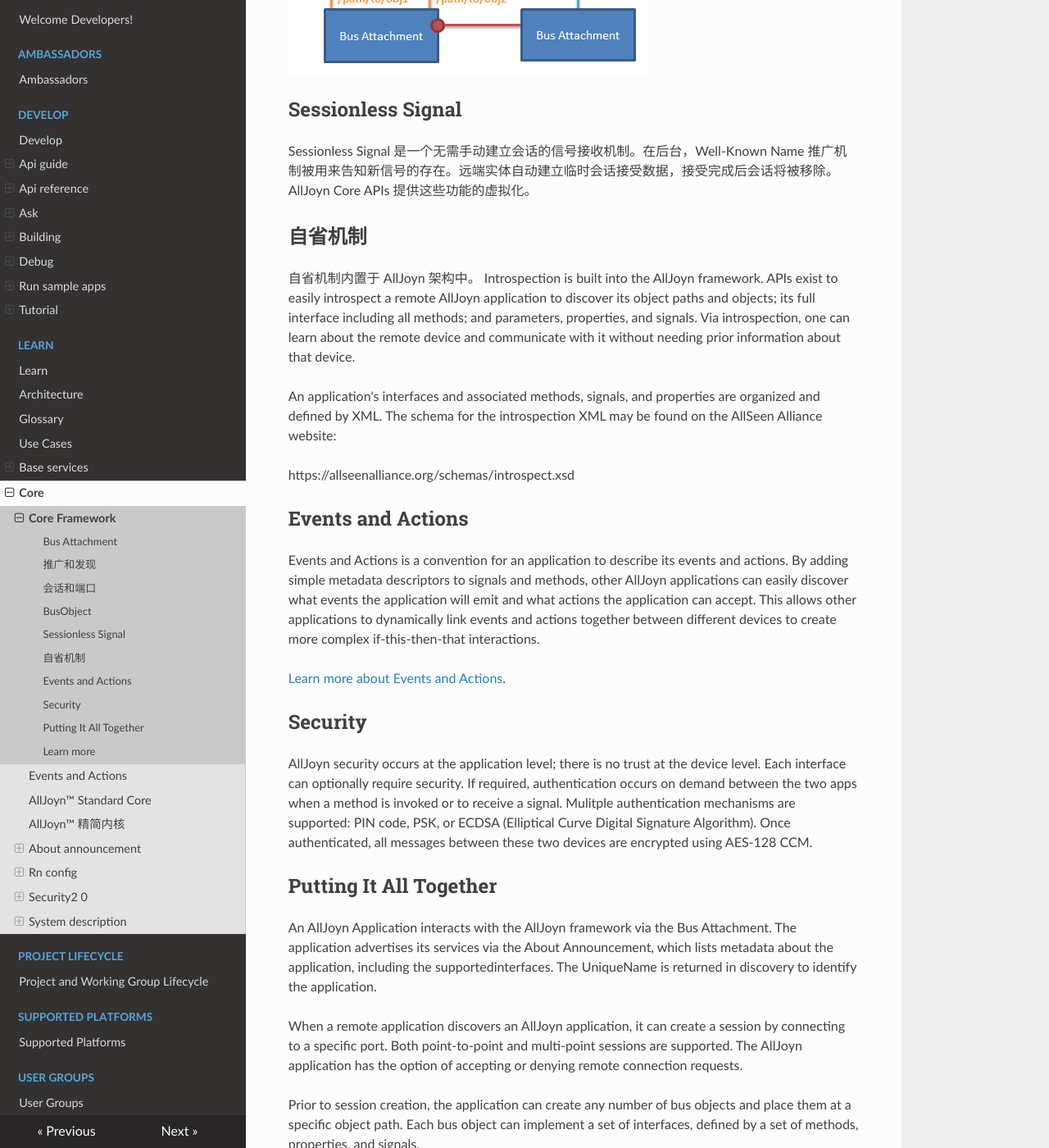
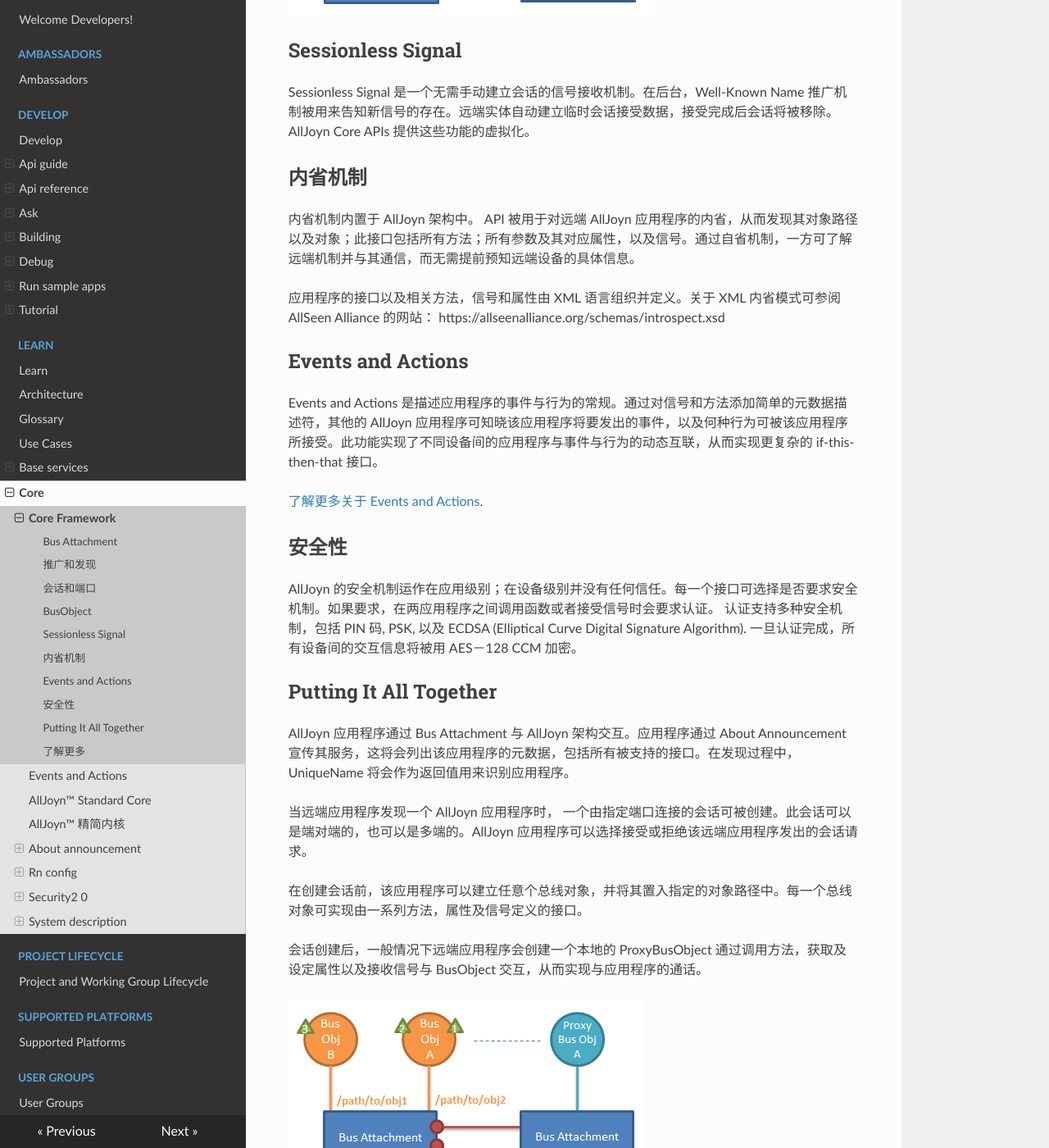
Before and after one commit to smart-conn/alljoyn-zh, an MkDocs documentation site: the page built from docs/learn/core/index.md, in a window 1280 px wide and 1400 px high, scrolled down 2223 px. Shown: the whole window at 82% size. Built offline with MkDocs 1.6.1, drawn with Linux system fonts in a browser that asks for light colours; nearby versions of some CDN libraries; some of the changed text lies outside the part shown.

Commit message:
Update index.md

```diff
--- a/docs/learn/core/index.md
+++ b/docs/learn/core/index.md
@@ -7,11 +7,6 @@ even if the application is only using AllJoyn Service Frameworks.
 
 ## Bus Attachment
 AllJoyn 应用程序使用 AllJoyn Bus Attachment 进行交互以及连接到 AllJoyn 路由器。
-
-
-AllJoyn Applications use and interact with the AllJoyn network
-by first instantiating the AllJoyn Bus Attachment object and using
-that object to connect to the AllJoyn Router.
 
 ## 推广和发现
 
@@ -60,80 +54,43 @@ ProxyBusObject 对象可被远端应用程序创建，来实现对 BusObject 的
 
 Sessionless Signal 是一个无需手动建立会话的信号接收机制。在后台，Well-Known Name 推广机制被用来告知新信号的存在。远端实体自动建立临时会话接受数据，接受完成后会话将被移除。AllJoyn Core APIs 提供这些功能的虚拟化。
 
-## 自省机制
-自省机制内置于 AllJoyn 架构中。
-Introspection is built into the AllJoyn framework. APIs exist to easily introspect
-a remote AllJoyn application to discover its object paths and objects;
-its full interface including all methods; and parameters, properties,
-and signals. Via introspection, one can learn about the remote device
-and communicate with it without needing prior information about that
-device.
+## 内省机制
+内省机制内置于 AllJoyn 架构中。 API 被用于对远端 AllJoyn 应用程序的内省，从而发现其对象路径以及对象；此接口包括所有方法；所有参数及其对应属性，以及信号。通过自省机制，一方可了解远端机制并与其通信，而无需提前预知远端设备的具体信息。
 
-An application's interfaces and associated methods, signals, and properties are
-organized and defined by XML.  The schema for the introspection XML may be
-found on the AllSeen Alliance website:
-
+应用程序的接口以及相关方法，信号和属性由 XML 语言组织并定义。关于 XML 内省模式可参阅 AllSeen Alliance 的网站：
 https://allseenalliance.org/schemas/introspect.xsd
 
 ## Events and Actions
 
-Events and Actions is a convention for an application to describe its
-events and actions. By adding simple metadata descriptors to signals
-and methods, other AllJoyn applications can easily discover what
-events the application will emit and what actions the application can
-accept. This allows other applications to dynamically link events
-and actions together between different devices to create more complex
-if-this-then-that interactions.
+Events and Actions 是描述应用程序的事件与行为的常规。通过对信号和方法添加简单的元数据描述符，其他的 AllJoyn 应用程序可知晓该应用程序将要发出的事件，以及何种行为可被该应用程序所接受。此功能实现了不同设备间的应用程序与事件与行为的动态互联，从而实现更复杂的 if-this-then-that 接口。
 
-[Learn more about Events and Actions][events-and-actions].
+[了解更多关于 Events and Actions][events-and-actions].
 
-## Security
+## 安全性
 
-AllJoyn security occurs at the application level; there is no trust
-at the device level. Each interface can optionally require security.
-If required, authentication occurs on demand between the two apps
-when a method is invoked or to receive a signal. Mulitple authentication
-mechanisms are supported: PIN code, PSK, or ECDSA (Elliptical Curve Digital
-Signature Algorithm). Once authenticated, all messages between these
-two devices are encrypted using AES-128 CCM.
+AllJoyn 的安全机制运作在应用级别；在设备级别并没有任何信任。每一个接口可选择是否要求安全机制。如果要求，在两应用程序之间调用函数或者接受信号时会要求认证。 认证支持多种安全机制，包括 PIN 码, PSK, 以及 ECDSA (Elliptical Curve Digital
+Signature Algorithm). 一旦认证完成，所有设备间的交互信息将被用 AES－128 CCM 加密。
 
 ## Putting It All Together
 
-An AllJoyn Application interacts with the AllJoyn framework via the
-Bus Attachment. The application advertises its services via the About
-Announcement, which lists metadata about the application, including the
-supportedinterfaces. The UniqueName is returned in discovery to identify
-the application.
+AllJoyn 应用程序通过 Bus Attachment 与 AllJoyn 架构交互。应用程序通过 About Announcement 宣传其服务，这将会列出该应用程序的元数据，包括所有被支持的接口。在发现过程中，UniqueName 将会作为返回值用来识别应用程序。
 
-When a remote application discovers an AllJoyn application, it can
-create a session by connecting to a specific port. Both point-to-point
-and multi-point sessions are supported.  The AllJoyn application
-has the option of accepting or denying remote connection requests.
+当远端应用程序发现一个 AllJoyn 应用程序时， 一个由指定端口连接的会话可被创建。此会话可以是端对端的，也可以是多端的。AllJoyn 应用程序可以选择接受或拒绝该远端应用程序发出的会话请求。
 
-Prior to session creation, the application can create any number of bus
-objects and place them at a specific object path. Each bus object can
-implement a set of interfaces, defined by a set of methods, properties,
-and signals.
+在创建会话前，该应用程序可以建立任意个总线对象，并将其置入指定的对象路径中。每一个总线对象可实现由一系列方法，属性及信号定义的接口。
 
-After the session is created, the remote application will typically
-communicate with the application by creating a local ProxyBusObject to
-interact with the BusObject by invoking methods, getting and setting
-properties, receiving signals.
+会话创建后，一般情况下远端应用程序会创建一个本地的 ProxyBusObject 通过调用方法，获取及设定属性以及接收信号与 BusObject 交互，从而实现与应用程序的通话。
 
 ![alljoyn-core-components][alljoyn-core-components]
 
-In many cases, the client-side discovery, session setup and proxy object
-management follow a simple, common pattern across applications. The Standard
-Core library offers a convenience API for these cases with the
-[Observer][observer-api-guide] class. The Observer class automates About
-announcement parsing, session management and proxy object creation for the
-client application.
+许多情况下，客户端发现，会话建立以及代理对象管理都遵循一个通过应用程序的公共的，简单的模式。Standard Core 资源库提供一个简单易用的 API ， 定义在 [Observer][observer-api-guide] 类中。 Observer 类实现了客户应用程序对于 About Announcement 句法分析，会话管理以及代理对象创建的自动化操作。
 
-## Learn more
 
-* [Learn more about the AllJoyn Standard Core][aj-scl]
-* [Learn more about the AllJoyn Thin Core][aj-tcl]
-* [Learn more about the low-level details of the AllJoyn system][aj-system]
+## 了解更多
+
+* [了解更多关于 AllJoyn Standard Core][aj-scl]
+* [了解更多关于 AllJoyn Thin Core][aj-tcl]
+* [了解更多关于 AllJoyn system 的底层细节][aj-system]
 
 [about]: /learn/core/about-announcement
 [events-and-actions]: /learn/core/events-and-actions
```
Also changed, not shown: other parts of docs/learn/core/index.md (+1 -2 lines).
